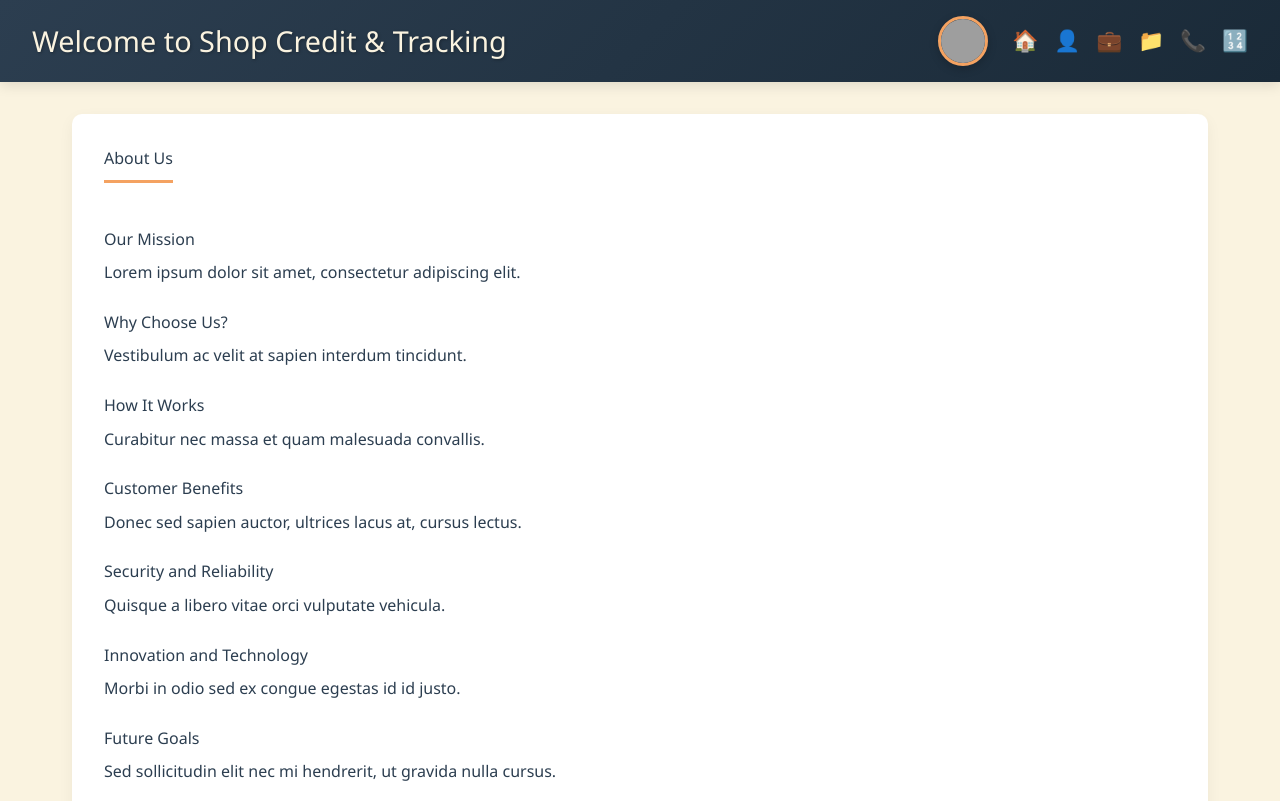
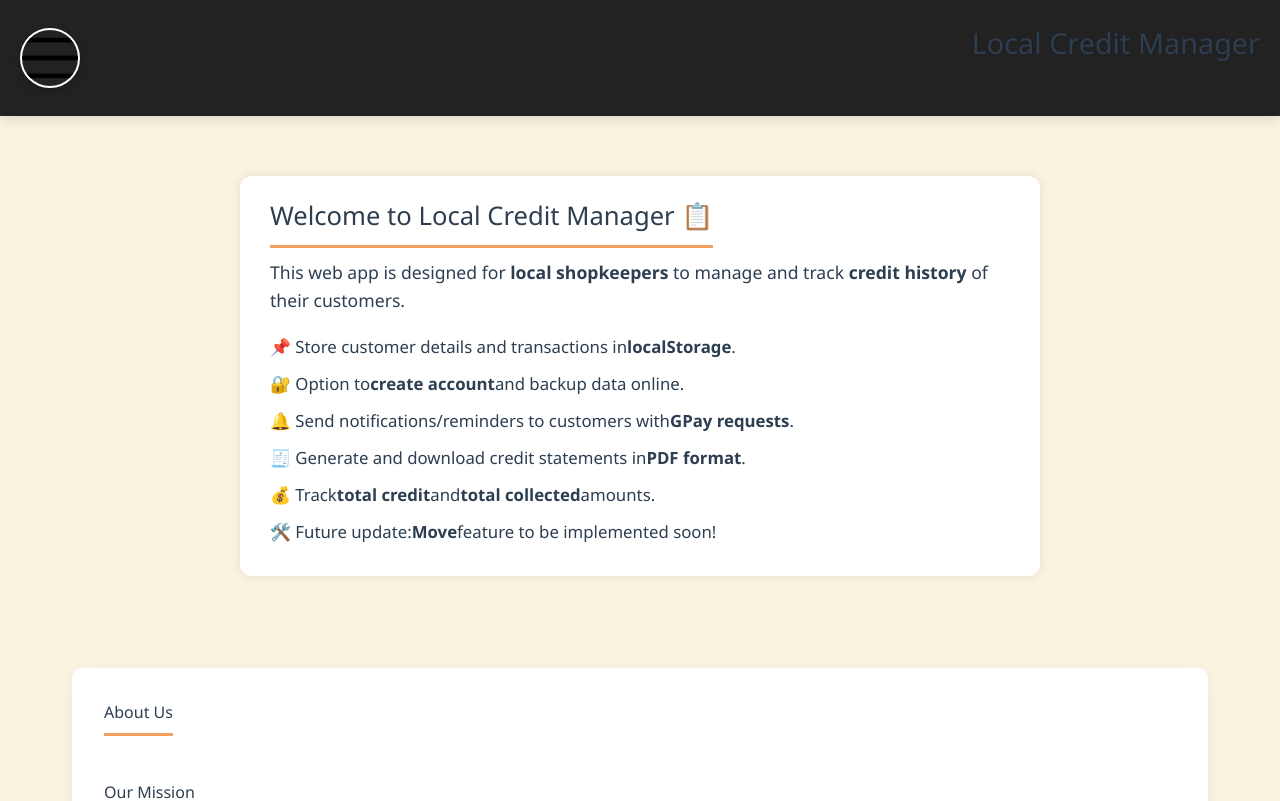
Before and after one commit to Priyanka20067/shop-tracking, a React (Vite) app in the folder shop-credit-tracking/: page / in a window 1280 px wide. Shown: the top 801 px of the page. Built offline with nearby package versions, Linux system fonts and the light colour scheme; grey boxes are pictures that could not be loaded.

Commit message:
menu added successfully

```diff
--- a/shop-credit-tracking/src/App.jsx
+++ b/shop-credit-tracking/src/App.jsx
@@ -4,6 +4,7 @@ import Home from './components/Home';
 import CustomerForm from './components/customerform';
 import Signup from './components/signup';
 import CustomerHistory from './components/customerHistory';
+import Test from './components/test';
 
 function App() {
   return (
@@ -14,6 +15,7 @@ function App() {
         <Route path='/customerform' element={<CustomerForm />} />
         <Route path='/signup' element={<Signup />} />
         <Route path='/customerhistory' element={<CustomerHistory />} />
+        <Route path='/test' element={<Test />} />
       </Routes>
     </Router>
   );
--- /dev/null
+++ b/shop-credit-tracking/src/components/Constyle.css
@@ -0,0 +1,100 @@
+
+body {
+    margin: 0;
+    font-family: "Segoe UI", sans-serif;
+    background: #f8f8f8;
+  }
+
+  header {
+    display: flex;
+    align-items: center;
+    padding: 20px;
+    background: #222;
+    color: #fff;
+    position: relative;
+  }
+
+  .title {
+    margin-left: 20px;
+    font-size: 1.8rem;
+  }
+
+  .profile-container {
+    position: relative;
+    width: 60px;
+    height: 60px;
+    cursor: pointer;
+  }
+
+  .profile-pic {
+    width: 60px;
+    height: 60px;
+    border: 2px solid white;
+  }
+
+  .menu {
+    position: absolute;
+    top: 30px;
+    left: 30px;
+    pointer-events: none;
+    transition: all 0.3s ease;
+  }
+
+  .menu a {
+    position: absolute;
+    width: 40px;
+    height: 40px;
+    background: #fff;
+    color: #333;
+    text-align: center;
+    line-height: 40px;
+    border-radius: 50%;
+    font-size: 18px;
+    text-decoration: none;
+    opacity: 0;
+    transform: translate(0, 0);
+    transition: all 0.3s ease;
+    pointer-events: auto;
+  }
+
+  /* When menu is open, show links in circle around profile */
+  .menu.open a:nth-child(1) { transform: translate(100px, -20px); opacity: 1; }
+  .menu.open a:nth-child(2) { transform: translate(200px, -20px); opacity: 1; }
+  .menu.open a:nth-child(3) { transform: translate(300px, -20px); opacity: 1; }
+  .menu.open a:nth-child(4) { transform: translate(400px, -20px); opacity: 1; }
+  .menu.open a:nth-child(5) { transform: translate(500px, -20px); opacity: 1; }
+
+  main {
+    padding: 30px;
+  }
+
+  .content {
+    background: white;
+    padding: 20px 30px;
+    border-radius: 12px;
+    box-shadow: 0 0 8px rgba(0, 0, 0, 0.1);
+    max-width: 800px;
+    margin: 30px auto;
+  }
+
+  .content h2 {
+    font-size: 1.6rem;
+    margin-bottom: 10px;
+  }
+
+  .content p {
+    font-size: 1.1rem;
+    margin-bottom: 20px;
+  }
+
+  .content ul {
+    list-style: none;
+    padding-left: 0;
+  }
+
+  .content li {
+    margin: 10px 0;
+    font-size: 1.05rem;
+    display: flex;
+    align-items: center;
+  }
--- /dev/null
+++ b/shop-credit-tracking/src/components/Contact.jsx
@@ -0,0 +1,51 @@
+import React, { useState } from "react";
+import "./Constyle.css";
+import myImage from './menu.png';
+function App() {
+  const [menuOpen, setMenuOpen] = useState(false);
+
+  const toggleMenu = () => setMenuOpen(!menuOpen);
+
+  return (
+    <>
+      <header>
+        <div className="profile-container" onClick={toggleMenu}>
+
+          <img
+            src={myImage}
+            alt="Profile"
+            className="profile-pic"
+          />
+          <div className={`menu ${menuOpen ? "open" : ""}`}>
+            <a href="#dashboard" title="Dashboard">📊</a>
+            <a href="#add" title="Add Customer">➕</a>
+            <a href="#backup" title="Backup">☁️</a>
+            <a href="#notifications" title="Notify">🔔</a>
+            <a href="#pdf" title="PDF Report">📄</a>
+          </div>
+        </div>
+        <h1 className="title">Local Credit Manager</h1>
+      </header>
+
+      <main>
+        <section className="content">
+          <h2>Welcome to Local Credit Manager 📋</h2>
+          <p>
+            This web app is designed for <strong>local shopkeepers</strong> to
+            manage and track <strong>credit history</strong> of their customers.
+          </p>
+          <ul>
+            <li>📌 Store customer details and transactions in <strong>localStorage</strong>.</li>
+            <li>🔐 Option to <strong>create account</strong> and backup data online.</li>
+            <li>🔔 Send notifications/reminders to customers with <strong>GPay requests</strong>.</li>
+            <li>🧾 Generate and download credit statements in <strong>PDF format</strong>.</li>
+            <li>💰 Track <strong>total credit</strong> and <strong>total collected</strong> amounts.</li>
+            <li>🛠️ Future update: <strong>Move</strong> feature to be implemented soon!</li>
+          </ul>
+        </section>
+      </main>
+    </>
+  );
+}
+
+export default App;
--- a/shop-credit-tracking/src/components/Home.jsx
+++ b/shop-credit-tracking/src/components/Home.jsx
@@ -1,10 +1,13 @@
 import React from 'react';
 import "../components/hom.css";
+import App from './Contact';
 
 function Header() {
   return (
+
     <>
-      <header>
+    <App />
+      {/* <header>
         <div className='header'>
           <h1>Welcome to Shop Credit & Tracking</h1>
         </div>
@@ -23,7 +26,7 @@ function Header() {
             <a href='/main' title='Calculator'>🔢</a>
           </div>
         </div>
-      </header>
+      </header> */}
     </>
   );
 }
--- a/shop-credit-tracking/src/components/hom.css
+++ b/shop-credit-tracking/src/components/hom.css
@@ -1,5 +1,5 @@
 /* Main colors from the palette */
-@import "tailwindcss";
+@import 'tailwindcss';
 :root {
   --deep-blue: #2C3E50;
   --mustard-yellow: #F4A261;
--- a/shop-credit-tracking/src/components/style.css
+++ b/shop-credit-tracking/src/components/style.css
@@ -1,5 +1,5 @@
 /* Base styles with updated color theme */
-@import "tailwindcss";
+
 :root {
   --primary: #2C3E50;        /* Deep Blue */
   --primary-light: #3D5166;  /* Lighter shade for gradients */
--- /dev/null
+++ b/shop-credit-tracking/src/components/tailwind.css
@@ -0,0 +1 @@
+@import "tailwindcss";
--- /dev/null
+++ b/shop-credit-tracking/src/components/test.jsx
@@ -0,0 +1,13 @@
+import React from 'react'
+import './style.css';
+const Test = () => {
+  return (
+    <div> <h1 className="text-3xl font-bold underline">
+    Hello world!
+  </h1>
+  <div className='bg-red-700'>hello</div>
+  </div>
+  )
+}
+
+export default Test
```
Also changed, not shown: shop-credit-tracking/src/components/Header.jsx (added, +97 -0 lines), shop-credit-tracking/src/components/menu.png (added).
